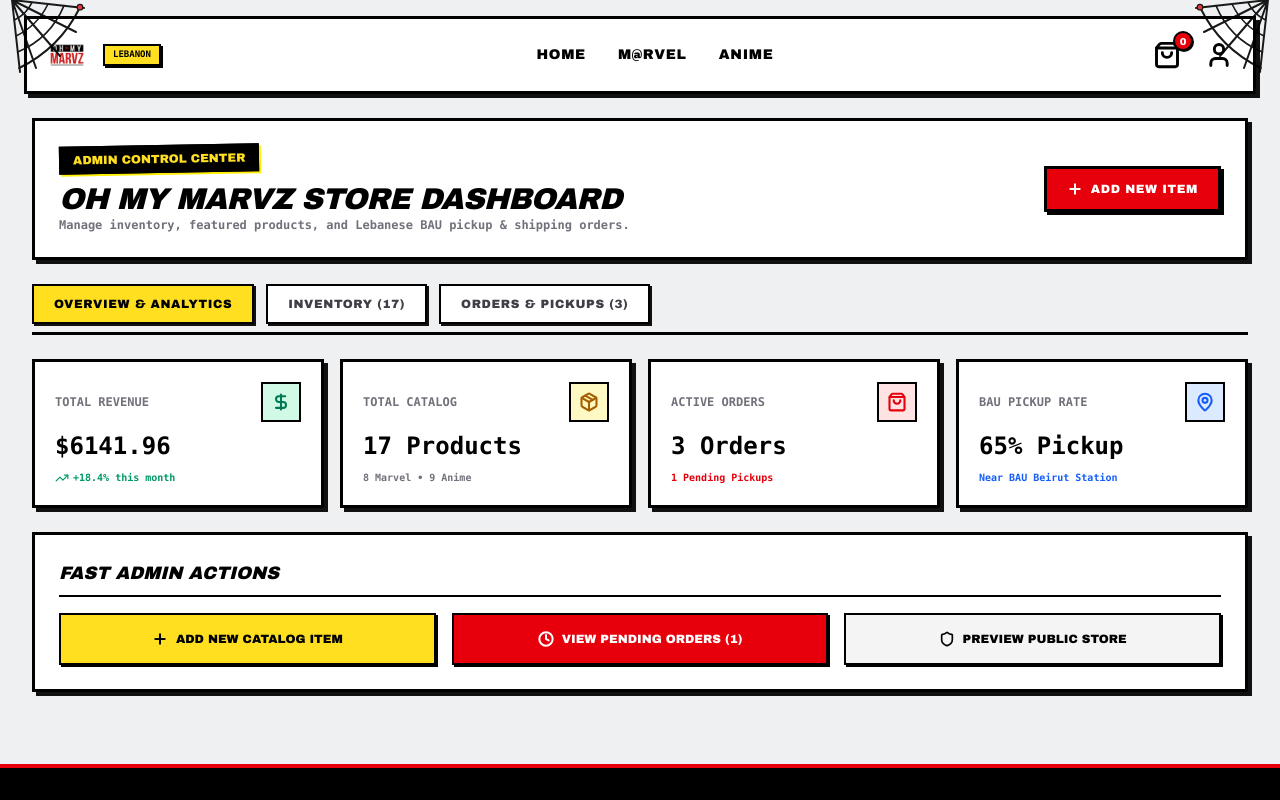
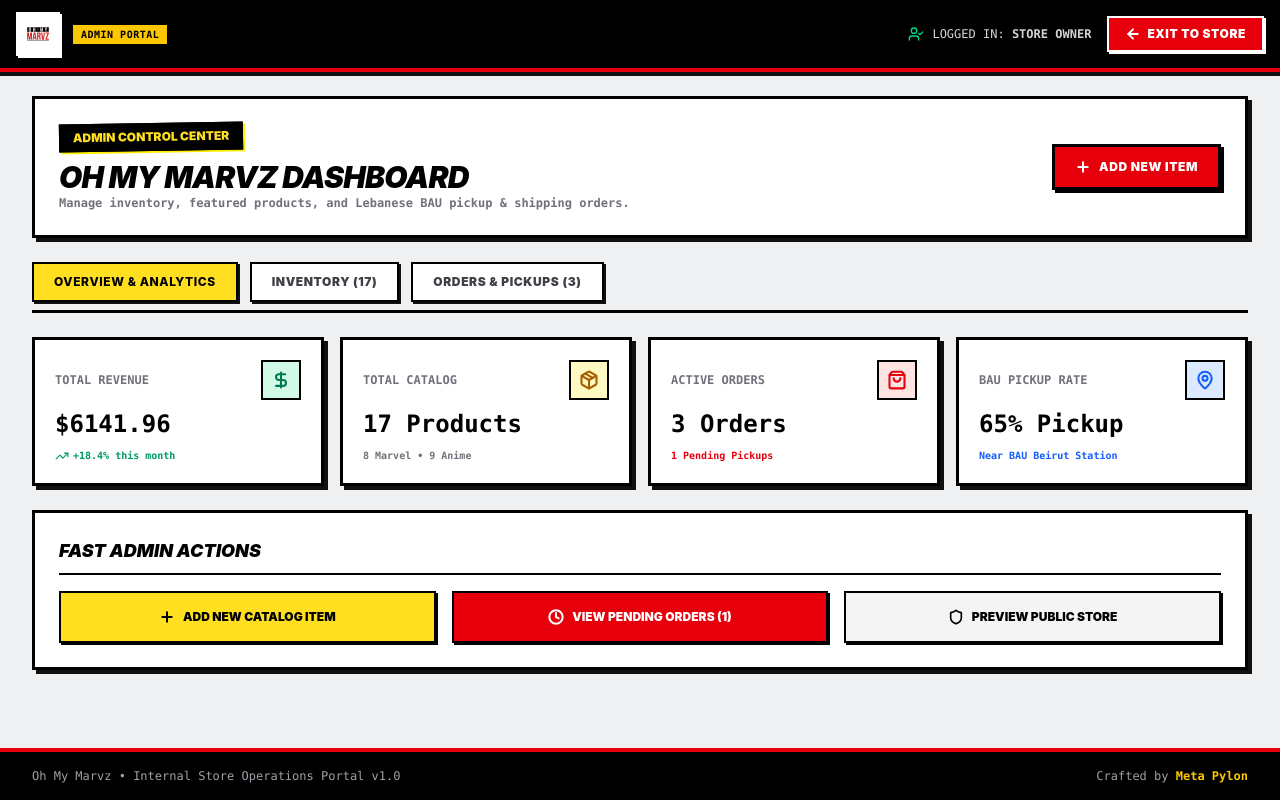
Before and after one commit to akaPaT0/oh-my-marvz, a Next.js app: page /admin in a window 1280 px wide. Shown: the top 800 px of the page. Built offline with nearby package versions, Linux system fonts and the light colour scheme.

Commit message:
Replace public header and footer on /admin with dedicated admin topbar and footer

```diff
--- a/src/app/admin/page.tsx
+++ b/src/app/admin/page.tsx
@@ -2,8 +2,6 @@
 
 import React, { useState } from 'react';
 import Link from 'next/link';
-import { Header } from '@/components/Header';
-import { Footer } from '@/components/Footer';
 import { INITIAL_PRODUCTS, Product } from '@/data/products';
 import {
   Package,
@@ -11,7 +9,6 @@ import {
   ShoppingBag,
   Plus,
   Trash2,
-  Edit,
   TrendingUp,
   MapPin,
   CheckCircle,
@@ -19,7 +16,8 @@ import {
   Shield,
   Star,
   Search,
-  ArrowUpDown,
+  ArrowLeft,
+  UserCheck,
 } from 'lucide-react';
 
 interface MockOrder {
@@ -151,20 +149,48 @@ export default function AdminDashboardPage() {
   const animeCount = products.filter((p) => p.franchise === 'anime').length;
 
   return (
-    <div className="min-h-screen flex flex-col bg-[#eef0f2] text-black selection:bg-red-600 selection:text-white">
-      {/* Header */}
-      <Header cartCount={0} onOpenCart={() => {}} />
+    <div className="min-h-screen flex flex-col bg-[#eef0f2] text-black selection:bg-red-600 selection:text-white font-sans">
 
+      {/* --- DEDICATED ADMIN TOPBAR (Zero Public Nav Header) --- */}
+      <header className="sticky top-0 z-40 bg-black text-white border-b-4 border-red-600 px-4 py-3 shadow-[0_4px_0_#111]">
+        <div className="max-w-7xl mx-auto flex items-center justify-between">
+          <div className="flex items-center gap-3">
+            <div className="bg-white p-1 border-2 border-white shadow-[2px_2px_0_#fff]">
+              <img src="/logo.png" alt="OH MY MARVZ" className="h-8 w-auto object-contain" />
+            </div>
+            <span className="bg-yellow-400 text-black px-2 py-0.5 font-black text-[10px] uppercase font-mono tracking-wider border border-black shadow-[1px_1px_0_#000]">
+              ADMIN PORTAL
+            </span>
+          </div>
+
+          <div className="flex items-center gap-4">
+            <div className="hidden sm:flex items-center gap-2 text-xs font-mono text-zinc-300">
+              <UserCheck className="w-4 h-4 text-emerald-400" />
+              <span>LOGGED IN: <strong>STORE OWNER</strong></span>
+            </div>
+
+            <Link
+              href="/"
+              className="bg-red-600 hover:bg-red-700 text-white font-black text-xs uppercase px-4 py-2 border-2 border-white shadow-[2px_2px_0_#fff] flex items-center gap-1.5 transition-transform hover:-translate-y-0.5 tracking-wider"
+            >
+              <ArrowLeft className="w-4 h-4 stroke-[3]" />
+              <span>EXIT TO STORE</span>
+            </Link>
+          </div>
+        </div>
+      </header>
+
+      {/* Main Admin Body */}
       <main className="flex-1 w-full max-w-7xl mx-auto px-4 sm:px-6 lg:px-8 py-6 space-y-6">
 
-        {/* Top Admin Header Bar */}
+        {/* Top Control Panel Hero Banner */}
         <div className="bg-white border-3 border-black shadow-[4px_4px_0_#111] p-6 flex flex-col sm:flex-row items-start sm:items-center justify-between gap-4">
           <div>
             <div className="inline-block bg-black text-yellow-300 border-2 border-black px-3 py-1 font-black text-xs uppercase transform -rotate-1 shadow-[2px_2px_0_#ffee00] mb-2">
               ADMIN CONTROL CENTER
             </div>
             <h1 className="text-2xl sm:text-3xl font-black uppercase italic tracking-tight text-black">
-              OH MY MARVZ STORE DASHBOARD
+              OH MY MARVZ DASHBOARD
             </h1>
             <p className="text-xs font-mono font-bold text-zinc-500">
               Manage inventory, featured products, and Lebanese BAU pickup & shipping orders.
@@ -475,7 +501,25 @@ export default function AdminDashboardPage() {
 
       </main>
 
-      <Footer />
+      {/* --- DEDICATED ADMIN FOOTER (Zero Public Customer Footer) --- */}
+      <footer className="bg-black text-white border-t-4 border-red-600 py-4 px-4 sm:px-6 lg:px-8 mt-12 text-xs font-mono">
+        <div className="max-w-7xl mx-auto flex flex-col sm:flex-row items-center justify-between gap-3 text-center sm:text-left">
+          <div className="text-zinc-400">
+            Oh My Marvz • Internal Store Operations Portal v1.0
+          </div>
+          <div className="text-zinc-400">
+            Crafted by{' '}
+            <a
+              href="https://meta-pylon.com"
+              target="_blank"
+              rel="noopener noreferrer"
+              className="text-yellow-400 font-black hover:underline"
+            >
+              Meta Pylon
+            </a>
+          </div>
+        </div>
+      </footer>
 
       {/* --- ADD PRODUCT MODAL --- */}
       {isAddModalOpen && (
```
